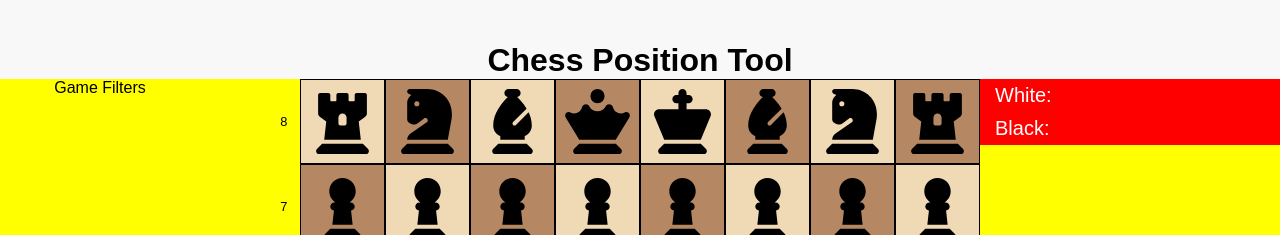
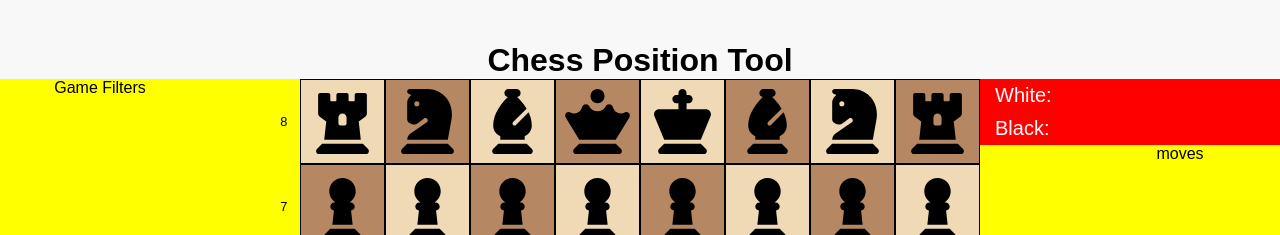
Before and after one commit to kraig-hebert/chess-position-tool, a React (Vite) app: page / in a window 1280 px wide. Shown: the top 235 px of the page. Built offline with nearby package versions, Linux system fonts and the light colour scheme.

Commit message:
started skeleton for moves list

```diff
--- a/src/components/studyDetails/StudyDetails.jsx
+++ b/src/components/studyDetails/StudyDetails.jsx
@@ -2,11 +2,13 @@ import React from "react";
 
 import "./studyDetailsStyles.css";
 import Scoreboard from "./scoreboard/Scoreboard";
+import MovesList from "./movesList/MovesList";
 
 const StudyDetails = () => {
   return (
     <div className="study-details">
       <Scoreboard />
+      <MovesList />
     </div>
   );
 };
--- /dev/null
+++ b/src/components/studyDetails/movesList/MovesList.jsx
@@ -0,0 +1,9 @@
+import React from "react";
+
+import "./movesListStyles.css";
+
+const MovesList = (props) => {
+  return <div className="moves-list">moves</div>;
+};
+
+export default MovesList;
--- /dev/null
+++ b/src/components/studyDetails/movesList/movesListStyles.css
@@ -0,0 +1,5 @@
+.moves-list {
+  display: flex;
+  flex-direction: column;
+  align-items: center;
+}
--- a/src/components/studyDetails/scoreboard/Scoreboard.jsx
+++ b/src/components/studyDetails/scoreboard/Scoreboard.jsx
@@ -15,21 +15,6 @@ const Scoreboard = () => {
   capturedPieces.black.forEach((piece) => {
     blackScore += pieceValues[piece.toLowerCase()];
   });
-
-  const renderedWhitePieces = capturedPieces.white.map((piece, index) => (
-    <PieceIcon
-      key={index}
-      Icon={pieceIcons[piece].icon}
-      className={`${pieceIcons[piece].className} + small`}
-    />
-  ));
-  const renderedBlackPieces = capturedPieces.black.map((piece, index) => (
-    <PieceIcon
-      key={index}
-      Icon={pieceIcons[piece].icon}
-      className={`${pieceIcons[piece].className} + small`}
-    />
-  ));
 
   const renderPieceIcons = (color) => {
     let pawnTotal = 0;
--- a/src/components/studyDetails/studyDetailsStyles.css
+++ b/src/components/studyDetails/studyDetailsStyles.css
@@ -1,6 +1,7 @@
 .study-details {
   position: absolute;
   display: flex;
+  flex-direction: column;
   width: 400px;
   height: 100%;
   flex-direction: column;
```
Also changed, not shown: 1 other file (tests, documents, lock files or other folders).
